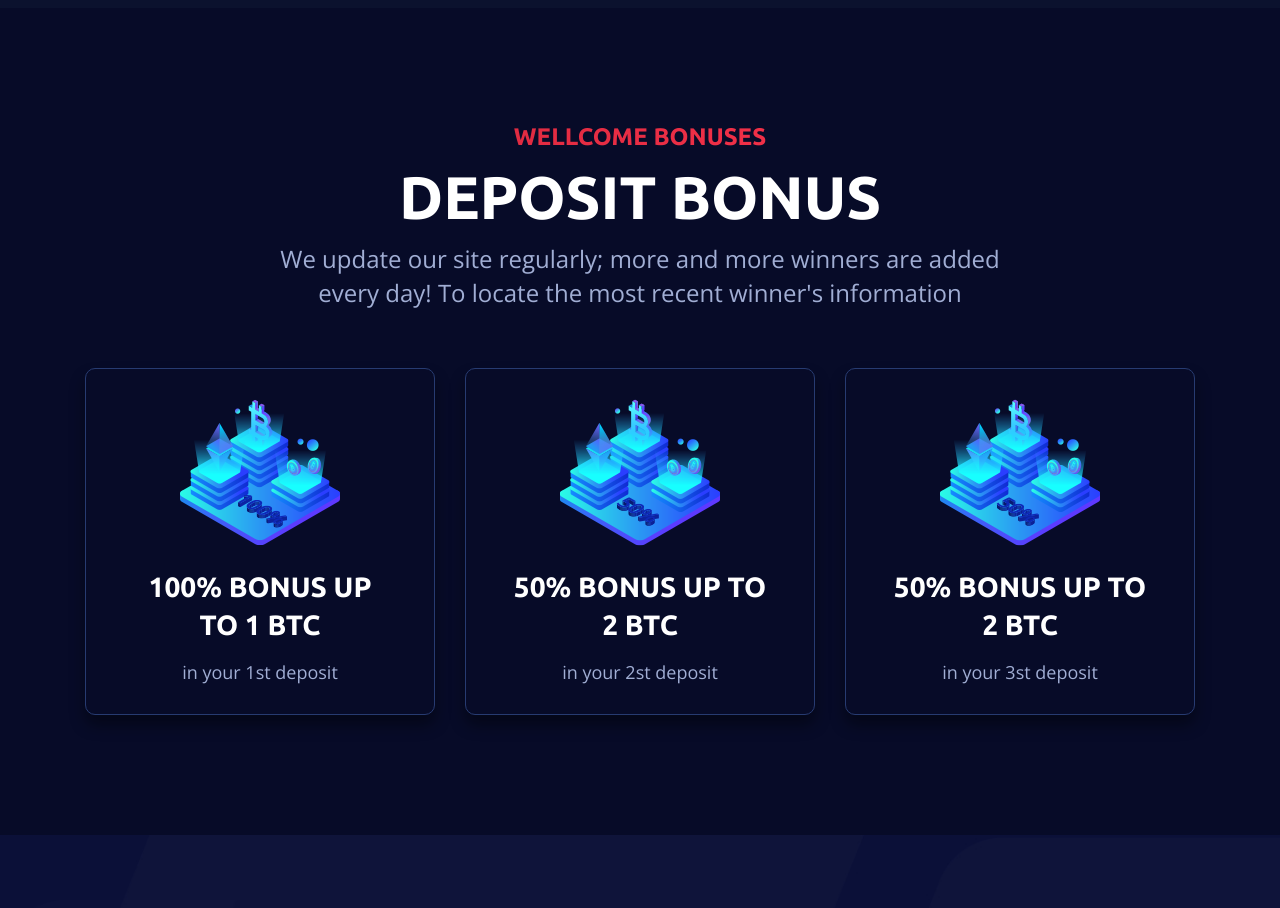
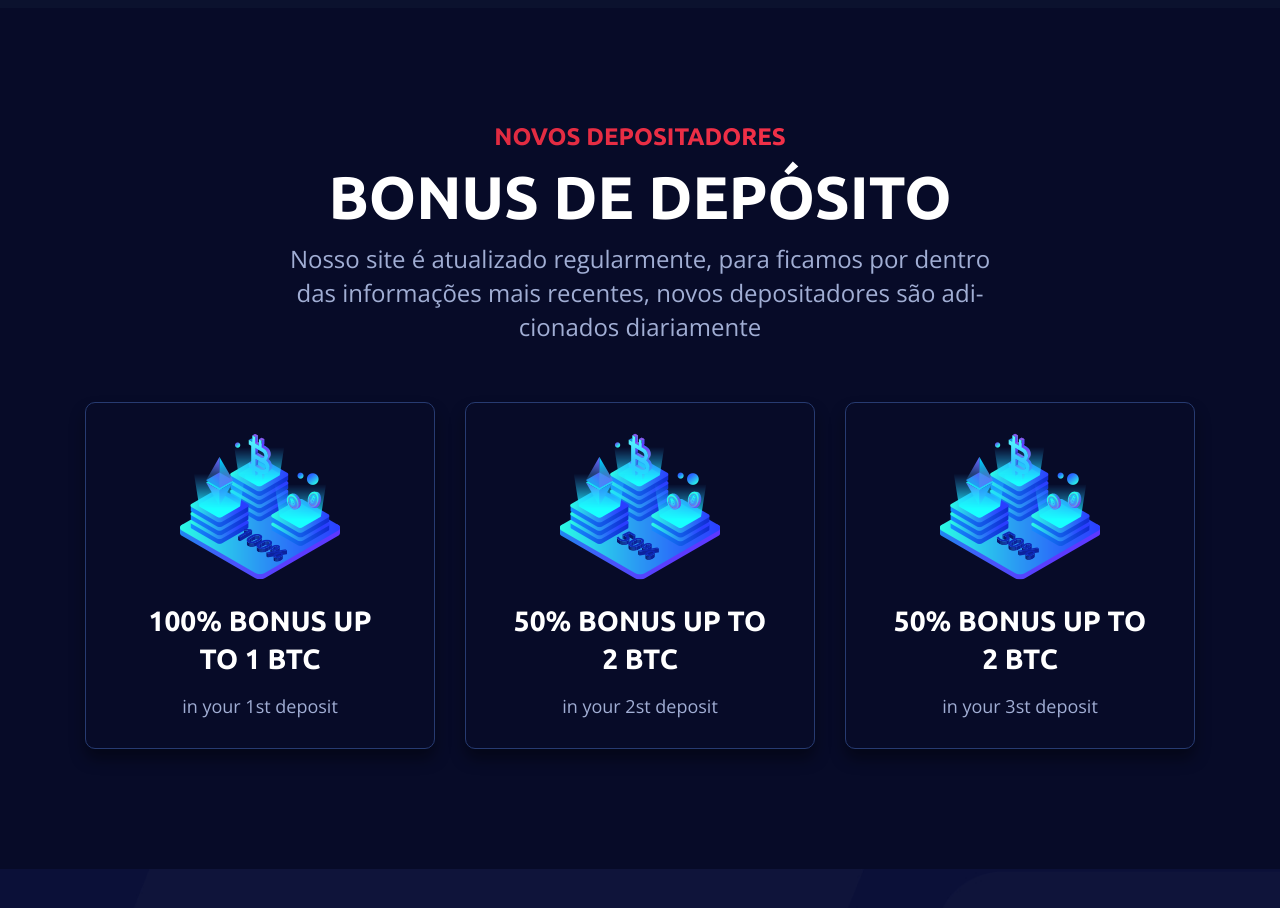
Before and after one commit to Xvilg/Dearcraft.edits, a plain HTML site: page bonus.html in a window 1280 px wide. Shown: the part 1800-2708 px from the top of the page. Drawn offline with nearby package versions, Linux system fonts and the light colour scheme.

Commit message:
Update bonus.html
novos depositadores''

```diff
--- a/bonus.html
+++ b/bonus.html
@@ -376,13 +376,13 @@
 				<div class="col-lg-8 col-md-10">
 					<div class="section-heading">
 						<h5 class="subtitle">
-							Wellcome bonuses
+							Novos depositadores
 						</h5>
 						<h2 class="title">
-							Deposit Bonus
+							Bonus de Depósito
 						</h2>
 						<p class="text">
-							We update our site regularly; more and more winners are added every day! To locate the most recent winner's information
+							Nosso site é atualizado regularmente, para ficamos por dentro das informações mais recentes, novos depositadores são adicionados diariamente
 						</p>
 					</div>
 				</div>
```
